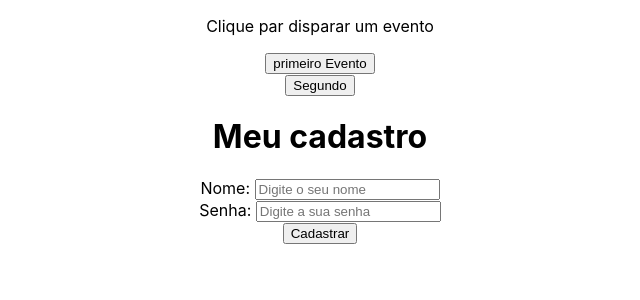
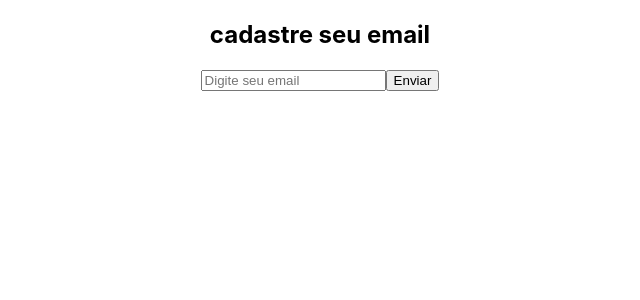
Before and after one commit to jadelcruz1/my-app--react, a React (Create React App) app: page / in a window 1280 px wide. Shown: the top 300 px of the page, without its empty margins (320-960 px from the left). Built offline with nearby package versions, Linux system fonts and the light colour scheme.

Commit message:
treino de condicionais if (&&) em react js

```diff
--- a/src/App.js
+++ b/src/App.js
@@ -5,6 +5,7 @@
 import List from './components/List';
 import Evento from './components/Evento';
 import Forms from './components/Forms';
+import Condicionais from './components/Condicionais';
 
 
 function App() {
@@ -19,13 +20,15 @@
       <List />
       deixei como comentario para não excluir os dados estudados.
 
-       */}
+
 
       <Evento />
 
+      < Forms/>
 
+      */}
 
-      < Forms/>
+      <Condicionais />
 
 
     </div>
--- /dev/null
+++ b/src/components/Condicionais.js
@@ -0,0 +1,48 @@
+import {useState} from 'react'
+
+// esse componente foi criado para treinar a funcionaliade de if e else no react js.
+// a sintaxe dele é diferente do comum, para if usa o && e o else deixa em branco.
+// exemplo linha 29 a 37.
+
+function Condicionais(){
+
+    const [email, setEmail] = useState()
+    const [userEmail, setUserEmail] = useState()
+
+    function enviarEmail(e){
+        e.preventDefault()
+        setUserEmail(email)
+
+    }
+
+    function limparEmail(){
+        setUserEmail('')
+    }
+
+    return(
+            <div>
+            <h2> cadastre seu email</h2>
+            <form>
+
+                <input type="email" placeholder="Digite seu email" onChange={(e) => setEmail(e.target.value)} />
+                <button type="submit" onClick={enviarEmail}> Enviar</button>
+                {userEmail && (
+
+                    <div>
+                        <p>
+                            O email do usuário é: {userEmail}
+                        </p>
+                        <button onClick={limparEmail}> limpar email</button>
+
+                    </div>
+                )}
+
+
+            </form>
+
+            </div>
+
+    )
+}
+
+export default Condicionais
```
